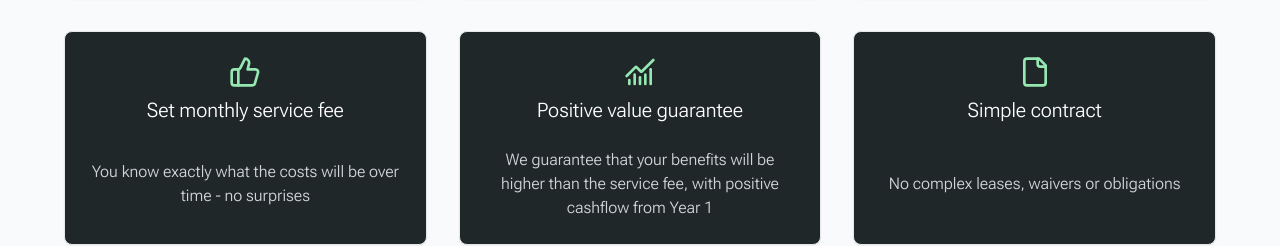
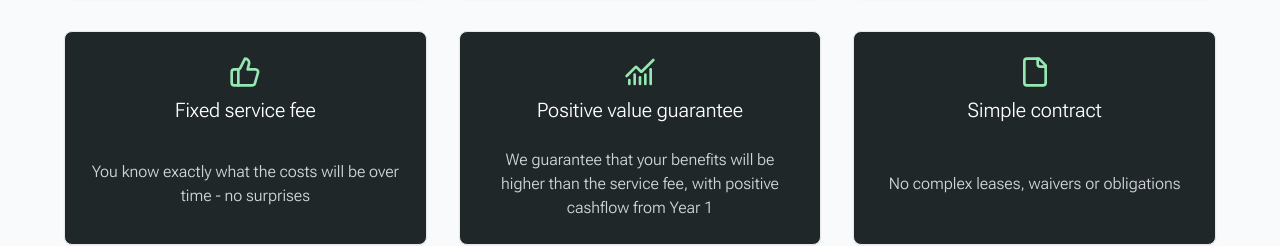
Before and after one commit to marianne-p/ges, a React (Vite) app: page / in a window 1280 px wide. Shown: the part 1569-1815 px from the top of the page. Built offline with nearby package versions, Linux system fonts and the light colour scheme.

Commit message:
Update Services.jsx
changed wording to fixed service fee (vs monthly)

```diff
--- a/src/components/Services.jsx
+++ b/src/components/Services.jsx
@@ -20,7 +20,7 @@ const services = [
   },
   {
     icon: <ThumbsUp className="h-8 w-8" />,
-    title: "Set monthly service fee",
+    title: "Fixed service fee",
     description: "You know exactly what the costs will be over time - no surprises",
   },
   {
```
